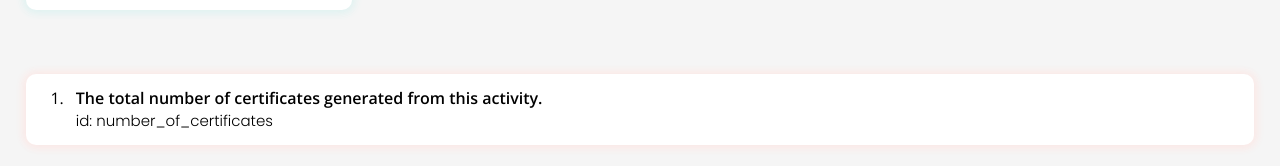
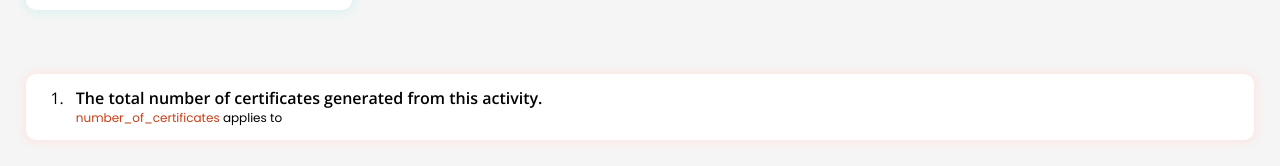
Before and after one commit to energy-savings-scheme/rules-dashboard, a React (Create React App) app: page / in a window 1280 px wide. Shown: the part 474-640 px from the top of the page. Built offline with nearby package versions, Linux system fonts and the light colour scheme; no server answers.

Commit message:
auto call /variable/id on building the variable-tile; reformat variable-tile

```diff
--- a/src/components/variable_tile.js
+++ b/src/components/variable_tile.js
@@ -1,30 +1,56 @@
 import "../styles/variable_tile.css";
+import React, { useState, useEffect } from "react";
 import { getRequest } from "../services/network_request";
 
 export default function VariableTile() {
+
+	const [varData, setVarData] = useState({
+		id: "number_of_certificates",
+		entity: null,
+		unit: null,
+		definitionPeriod: null,
+		formula: false,
+	})
+
 	const index = 1;
-	const variableID = "number_of_certificates";
-	const variableDescription =
+	const varID = "number_of_certificates";
+	const varDescription =
 		"The total number of certificates generated from this activity.";
-	const variableURL = "variable/number_of_certificates";
+	const varURL = "variable/number_of_certificates";
 
-	const handleClick = () => {
-		getRequest(variableURL).then((res) => {
+
+	const createForm = () => {
+		console.log("create form to compute this variable");
+	}
+
+	useEffect(() => {
+		const fetchVarData = async () => {
+			let res = await getRequest(varURL);
 			let data = res.data;
 			console.log(data);
-			console.log(Object.keys(data).includes("formulas"));
-		});
-	};
+			setVarData({
+				definitionPeriod: data.definitionPeriod,
+				unit: data.valueType,
+				entity: data.entity,
+				formula: Object.keys(data).includes("formulas")
+			});
+		}
+		fetchVarData();
+	}, [])
 
 	return (
-		<div className='variable-tile-div' onClick={handleClick}>
-			<div className='variable-tile-index-div'>
+		<div className='var-tile-div'>
+			<div className='var-tile-index-div'>
 				<span>{index}. </span>
 			</div>
 			<div>
-				<p className='variable-tile-title'>{variableDescription}</p>
-				<p className='variable-tile-subtext'>{`id: ${variableID}`}</p>
+				<p className='var-tile-title'>{varDescription}</p>
+				<p className='var-tile-subtext'><span className="var-data-in-subtext">{varID}</span> applies to <span className="var-data-in-subtext">{varData.entity}</span></p>
 			</div>
+			{varData.formula &&
+				<div className="calculate-button" onClick={createForm}>
+					<p>Calculate</p>
+				</div>}
 		</div>
 	);
 }
--- a/src/services/network_request.js
+++ b/src/services/network_request.js
@@ -1,31 +1,35 @@
 import axios from "axios";
 
-// https://dpie-ess-dev.herokuapp.com/
-// https://ofcan-dep.herokuapp.com/
+const baseURL = "https://dpie-ess-dev.herokuapp.com";
+// const baseURL = "https://ofcan-dep.herokuapp.com";
+
 
 function getRequest(route) {
-	let url = `https://dpie-ess-dev.herokuapp.com/${route}`;
+	let url = `${baseURL}/${route}`;
 	const dataPromise = axios.get(url);
 	console.log(dataPromise);
 	return dataPromise;
 }
 //testing on canadian-op API server
-var data = {
-	persons: {
-		Alicia: {
-			date_of_birth: {
-				ETERNITY: "1980-01-01",
-			},
-			age: {
-				"2021-01-01": null,
-			},
-			canada_child_benefit__is_eligible: { "2021-02": null },
-		},
-	},
-};
+// var data = {
+// 	persons: {
+// 		Alicia: {
+// 			date_of_birth: {
+// 				ETERNITY: "1980-01-01",
+// 			},
+// 			age: {
+// 				"2021-01-01": null,
+// 			},
+// 			canada_child_benefit__is_eligible: { "2021-02": null },
+// 		},
+// 	},
+// };
 
-function postRequest() {
-	axios.post("https://ofcan-dep.herokuapp.com/dependencies", data).then(
+// var data2 = {"persons":{"person 1":{}},"buildings":{"building 1":{"number_of_certificates":{"2021-2-16":null}}}};
+var data3 = {"persons":{"person 1":{}},"buildings":{"building 1":{}}};
+
+function postRequest(route) {
+	axios.post(`${baseURL}/${route}`, data3).then(
 		(response) => {
 			console.log(response.data);
 		},
--- a/src/styles/variable_tile.css
+++ b/src/styles/variable_tile.css
@@ -1,22 +1,47 @@
-.variable-tile-div {
+.var-tile-div {
 	background-color: white;
 	border-radius: 10px;
 	display: flex;
 	margin: 5% 2% 0 2%;
 	padding: 1% 1%;
 	box-shadow: 1px 1px 10px 1px #fbe9e7, -1px 0 10px 1px #fbe9e7;
+	align-items: flex-start;
+	position: relative;
 }
+/* .var-tile-div:hover {
+	background-color: #ffccbc;
+} */
 
-.variable-tile-div:hover {
-	background-color: #ffccbc;
-}
-.variable-tile-index-div {
+
+
+.var-tile-index-div {
 	margin: 0 1%;
 }
-.variable-tile-title {
+.var-tile-title {
 	font-family: "Open Sans", sans-serif;
 	font-weight: 600;
 }
-.variable-tile-subtext {
+.var-tile-subtext {
+	font-size: 12px;
+	font-weight: 400;
+}
+
+.var-data-in-subtext {
+	color:#c63f17
+}
+
+.calculate-button {
+	background-color: #b2dfdb ;
+	box-shadow: 1px 1px 2px 1px #e0e0e0, -1px 0 2px 1px #e0e0e0;
+	border-radius: 5px;
+	/* border: 1px solid #ff7043; */
+	padding: 1%;
+	align-self: center;
+	position: absolute;
+	right: 5%;
+}
+
+.calculate-button p {
 	font-size: 15px;
+	font-weight: 600;
 }
```
Also changed, not shown: src/components/App.js (+5 -2 lines).
